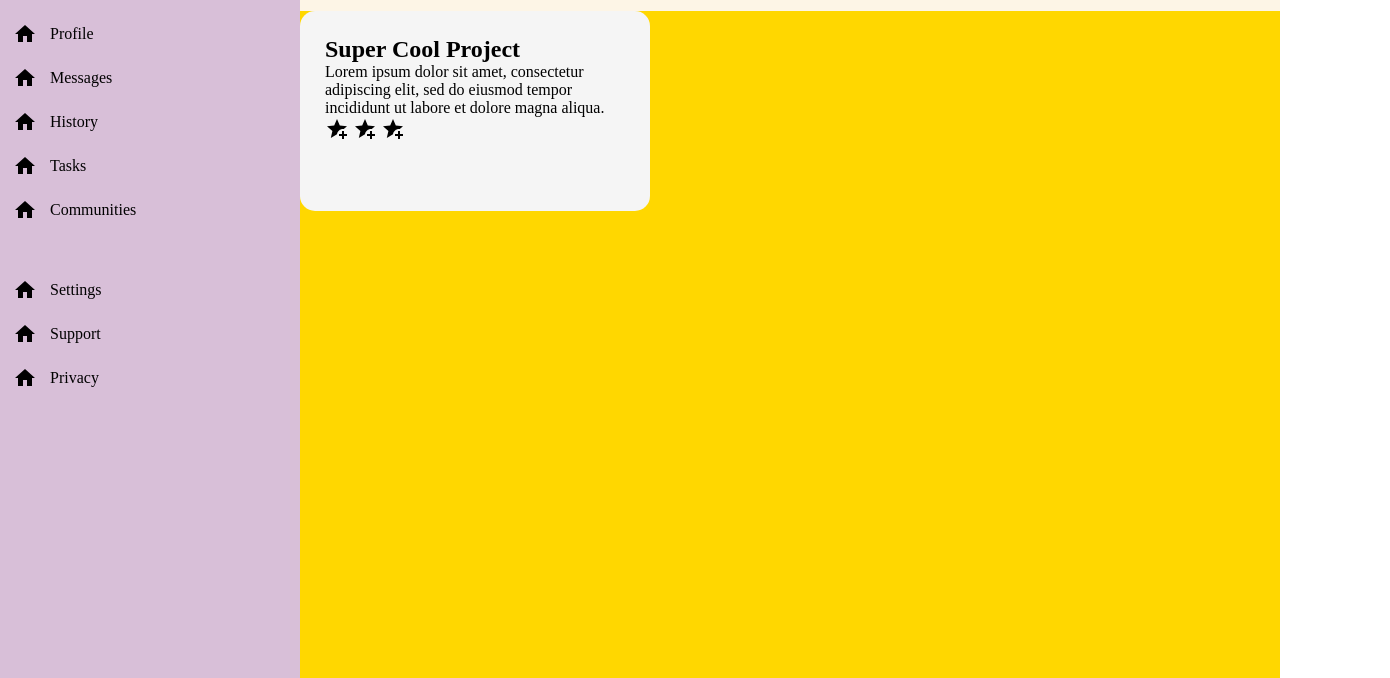
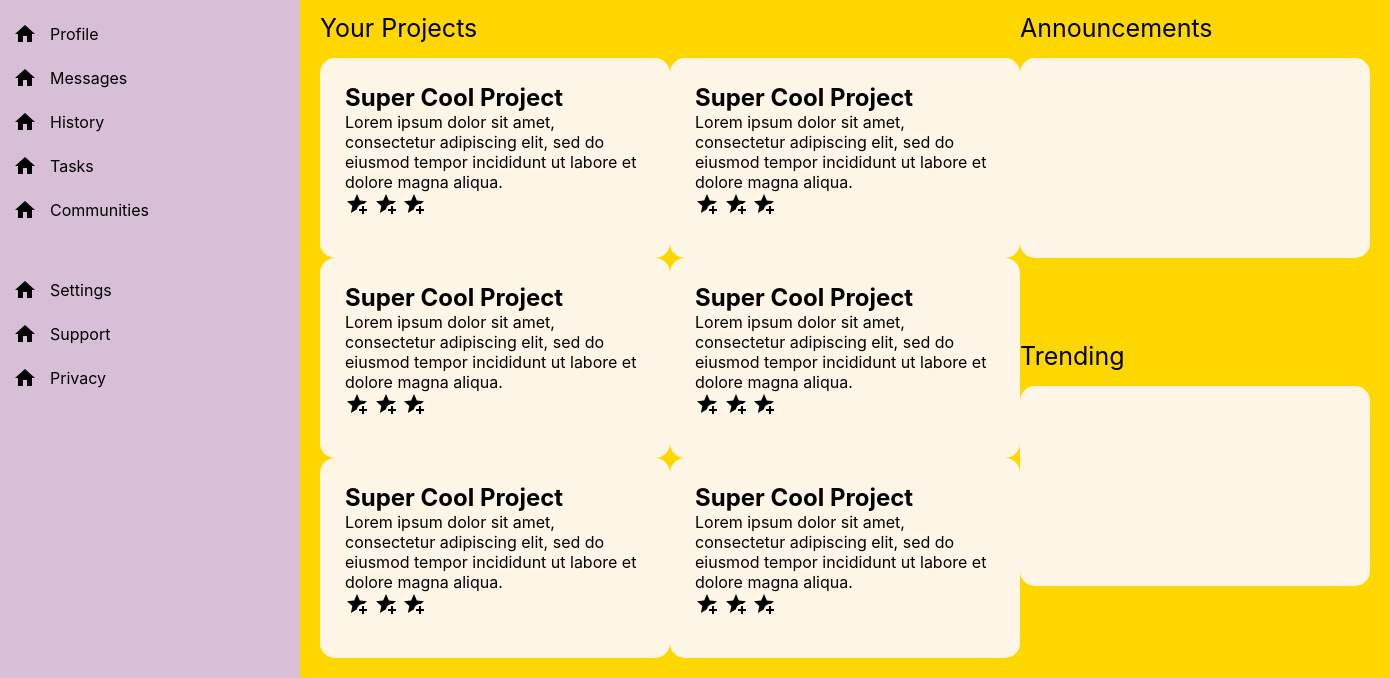
Before and after one commit to martyxho/dashboard-project, a plain HTML site: page index.html in a window 1280 px wide. Shown: the part 122-800 px from the top of the page, 1390 px wide, since content can reach past the window. Drawn offline with Linux system fonts and the light colour scheme.

Commit message:
styled cards

```diff
--- a/index.html
+++ b/index.html
@@ -64,6 +64,53 @@
     </div>
     <div class="content">
       <div class="left">
+        <h1>Your Projects</h1>
+        <div class="cards">
+          <div class="card">
+            <h2>Super Cool Project</h2>
+            <p>Lorem ipsum dolor sit amet, consectetur adipiscing elit, sed do eiusmod tempor incididunt ut labore et dolore magna aliqua.</p>
+            <div class="buttons">
+              <img src="assets/star-plus.svg" alt="">
+              <img src="assets/star-plus.svg" alt="">
+              <img src="assets/star-plus.svg" alt="">
+            </div>
+          </div>
+          <div class="card">
+            <h2>Super Cool Project</h2>
+            <p>Lorem ipsum dolor sit amet, consectetur adipiscing elit, sed do eiusmod tempor incididunt ut labore et dolore magna aliqua.</p>
+            <div class="buttons">
+              <img src="assets/star-plus.svg" alt="">
+              <img src="assets/star-plus.svg" alt="">
+              <img src="assets/star-plus.svg" alt="">
+            </div>
+          </div>
+          <div class="card">
+            <h2>Super Cool Project</h2>
+            <p>Lorem ipsum dolor sit amet, consectetur adipiscing elit, sed do eiusmod tempor incididunt ut labore et dolore magna aliqua.</p>
+            <div class="buttons">
+              <img src="assets/star-plus.svg" alt="">
+              <img src="assets/star-plus.svg" alt="">
+              <img src="assets/star-plus.svg" alt="">
+            </div>
+          </div>
+          <div class="card">
+            <h2>Super Cool Project</h2>
+            <p>Lorem ipsum dolor sit amet, consectetur adipiscing elit, sed do eiusmod tempor incididunt ut labore et dolore magna aliqua.</p>
+            <div class="buttons">
+              <img src="assets/star-plus.svg" alt="">
+              <img src="assets/star-plus.svg" alt="">
+              <img src="assets/star-plus.svg" alt="">
+            </div>
+          </div>
+          <div class="card">
+            <h2>Super Cool Project</h2>
+            <p>Lorem ipsum dolor sit amet, consectetur adipiscing elit, sed do eiusmod tempor incididunt ut labore et dolore magna aliqua.</p>
+            <div class="buttons">
+              <img src="assets/star-plus.svg" alt="">
+              <img src="assets/star-plus.svg" alt="">
+              <img src="assets/star-plus.svg" alt="">
+            </div>
+          </div>
           <div class="card">
             <h2>Super Cool Project</h2>
             <p>Lorem ipsum dolor sit amet, consectetur adipiscing elit, sed do eiusmod tempor incididunt ut labore et dolore magna aliqua.</p>
@@ -74,7 +121,17 @@
             </div>
           </div>
         </div>
-      <div class="right"></div>
+      </div>
+      <div class="right">
+        <div>
+          <h1>Announcements</h1>
+          <div class="card"></div>
+        </div>
+        <div>
+          <h1>Trending</h1>
+          <div class="card"></div>
+        </div>
+      </div>
     </div>
   </div>
 </body>
--- a/style.css
+++ b/style.css
@@ -1,6 +1,7 @@
 * {
   margin: 0;
   padding: 0;
+  font-family: -apple-system, BlinkMacSystemFont, "Segoe UI", Roboto, Helvetica, Arial, sans-serif, "Apple Color Emoji", "Segoe UI Emoji", "Segoe UI Symbol";
 }
 
 .container {
@@ -84,12 +85,43 @@
   background: gold;
   display: grid;
   grid-template-columns: 2.5fr 1fr;
+  padding: 20px;
 }
 
-.card {
+.content .left {
+  display: grid;
+  grid-template-rows: 50px 1fr;
+  row-gap: 5px;
+}
+
+.content .cards {
+  display: grid;
+  grid-template-columns: 1fr 1fr;
+  justify-items: center;
+}
+
+.content h1 {
+  justify-self: left;
+  font-size: 25px;
+  font-weight: normal;
+  align-self: center;
+}
+
+.content .card {
   width: 300px;
   height: 150px;
-  background: whitesmoke;
+  background: oldlace;
   border-radius: 15px;
   padding: 25px;
 }
+
+.content .right {
+  display: grid;
+  grid-template-rows: 1fr 1fr;
+}
+
+.content .right div {
+  display: grid;
+  grid-template-rows: 50px 1fr;
+  row-gap: 5px;
+}
```
Lines whose indentation alone changed are shown as unchanged.
